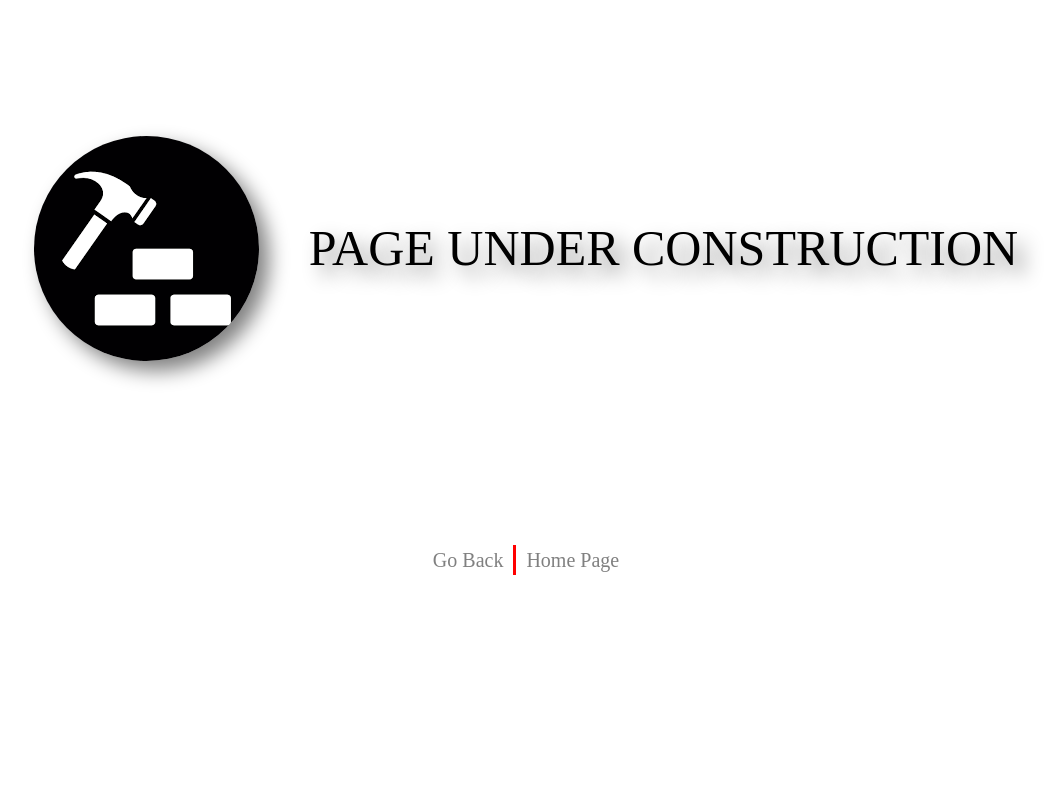
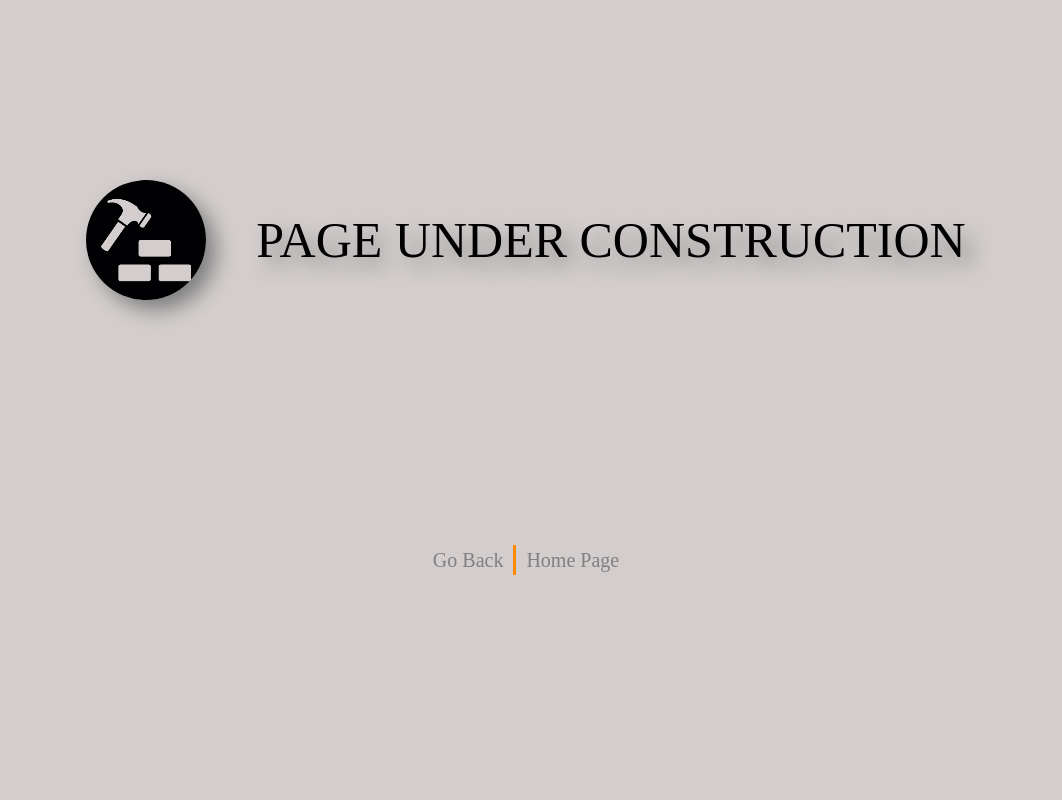
Before and after one commit to MVour/EAM_3, a PHP site: page /html/under_construction.html in a window 1280 px wide. Shown: the whole page, without its empty margins (114-1176 px from the left). Run offline with PHP 8.4, Linux system fonts and the light colour scheme.

Commit message:
css updates

```diff
--- a/css/header_style.css
+++ b/css/header_style.css
@@ -119,7 +119,7 @@
         margin: 10;
         padding: 10;
         /* top: 0; */
-        background-image: linear-gradient(to right, white, red);
+        /* background-image: linear-gradient(to right, white, red); */
         display: table;
         width: 100%;
         /* position: relative; */
--- a/html/header.html
+++ b/html/header.html
@@ -10,8 +10,8 @@
     <!-- BOTH WAYS WORKING (cache issue !!) -->
     <!-- <link rel="stylesheet" type="text/css" href="../css/header_style.css?v=<?php echo time(); ?>"/> -->
     <head>
-        <link rel="stylesheet" type="text/css" href="../css/header_style.css">
-        <link rel="stylesheet" type="text/css" href="../css/login_style.css">
+        <link rel="stylesheet" type="text/css" href="../css/header_style.css?v=1.1">
+        <link rel="stylesheet" type="text/css" href="../css/login_style.css?v=1.1">
     </head>
 
     <body>
@@ -46,7 +46,7 @@
                     </p>
                 </div>
                 <div class="" style="top:50%;position:absolute;text-align:right;transform:translateY(-40%);">
-                    <form action="./login.php" method="post" autocomplete="on">
+                    <form action="../php/login.php" method="post" autocomplete="on">
                         <input type="text" name="name" placeholder="Όνομα Χρήστη" style="height:0px;width:150px;" required><br>
                         <input type="text" name="pswrd" placeholder="Κώδικός" style="height:0px;width:150px;" required><br>
                         <input type="submit" value="Είσοδος">
--- a/html/under_construction.html
+++ b/html/under_construction.html
@@ -3,9 +3,13 @@
 <style>
 
     html, body{
+        height: 100%;
         left: 0;
         padding: 0;
         margin-left: 0;
+        margin-top: 0;
+        /* background-color: red; */
+        background-color: rgba(211, 205, 205, 0.945);
     }
 
 
@@ -27,6 +31,7 @@
         mix-blend-mode: darken;
         border-radius: 50%;
         box-shadow: 10px 10px 20px grey;
+        height: 25%;
     }
 
     .bottomcenter{
@@ -52,7 +57,8 @@
         text-decoration: underline;
     }
     .vl{
-        border-left: 3px solid red;
+        /* border-left: 3px solid yellow; */
+        border-left: 3px solid darkorange;
         height: 30px;
         display: inline;
         margin-left: 10px;
@@ -67,9 +73,9 @@
     </div>
 
     <div class="bottomcenter">
-        <a href="../php/header.php">Go Back</a>
+        <a href="../html/header.html">Go Back</a>
         <div class="vl"></div>
-        <a href="../php/header.php" style="margin-left:10px;">Home Page</p>
+        <a href="../html/header.html" style="margin-left:10px;">Home Page</p>
     </div>
 
 </body>
```
